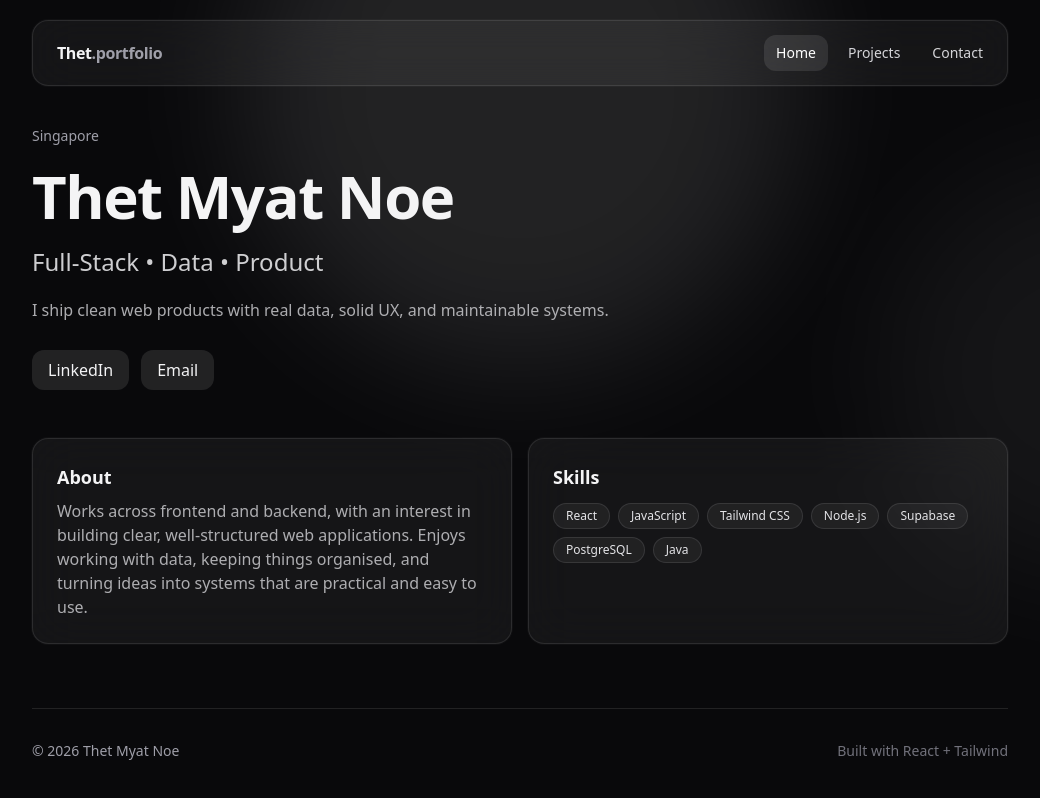
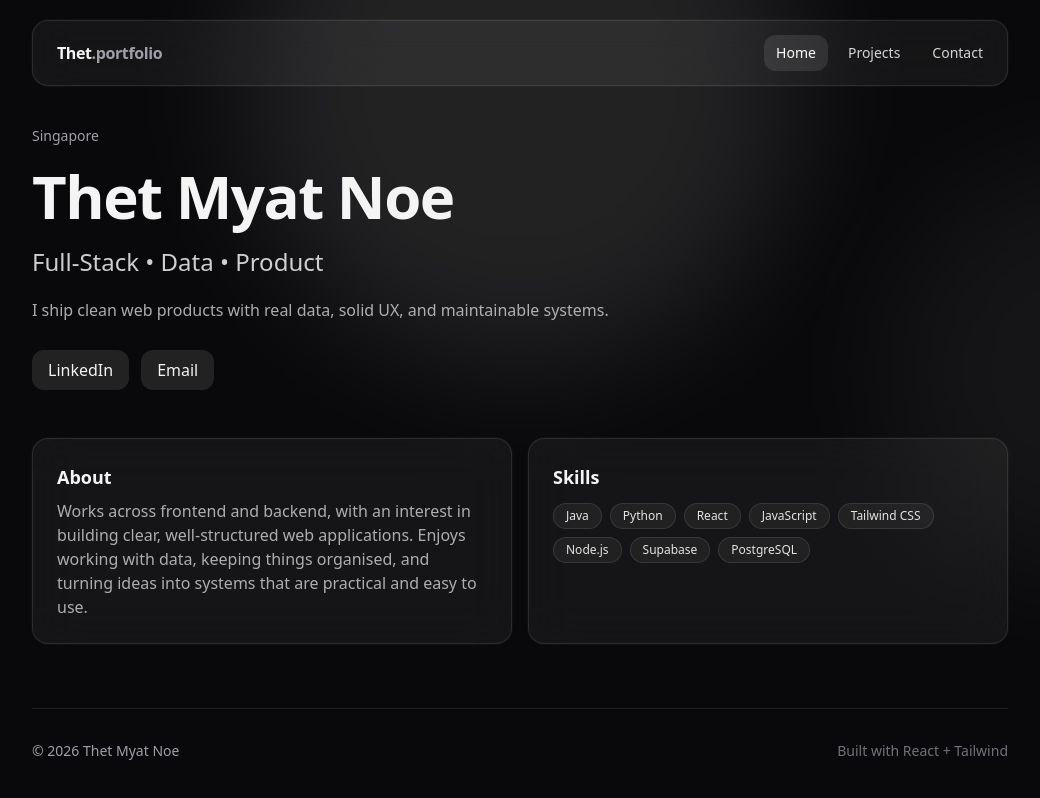
Before and after one commit to Noe-Noe/my-portfolio, a React (Vite) app: page / in a window 1280 px wide. Shown: the top 798 px of the page, without its empty margins (120-1160 px from the left). Built offline with nearby package versions, Linux system fonts and the light colour scheme.

Commit message:
Update languages

```diff
--- a/src/data/portfolio.js
+++ b/src/data/portfolio.js
@@ -10,13 +10,14 @@ export const profile = {
     email: "mailto:thetmyatnoe.jp@gmail.com",
   },
   skills: [
+  "Java",
+  "Python",
   "React",
   "JavaScript",
   "Tailwind CSS",
   "Node.js",
   "Supabase",
   "PostgreSQL",
-  "Java",
 ],
 };
 export const projects = [
--- a/src/pages/Contact.jsx
+++ b/src/pages/Contact.jsx
@@ -55,7 +55,7 @@ export default function Contact() {
           {/* Actions */}
           <div className="pt-2 flex flex-wrap gap-3">
             <a
-              href="thetmyatnoe.jp@gmail.com"
+              href="mailto:thetmyatnoe.jp@gmail.com"
               className="rounded-xl bg-white/10 px-4 py-2 hover:bg-white/15 transition"
             >
               Email me
```
Also changed, not shown: 1 other file (tests, documents, lock files or other folders).
